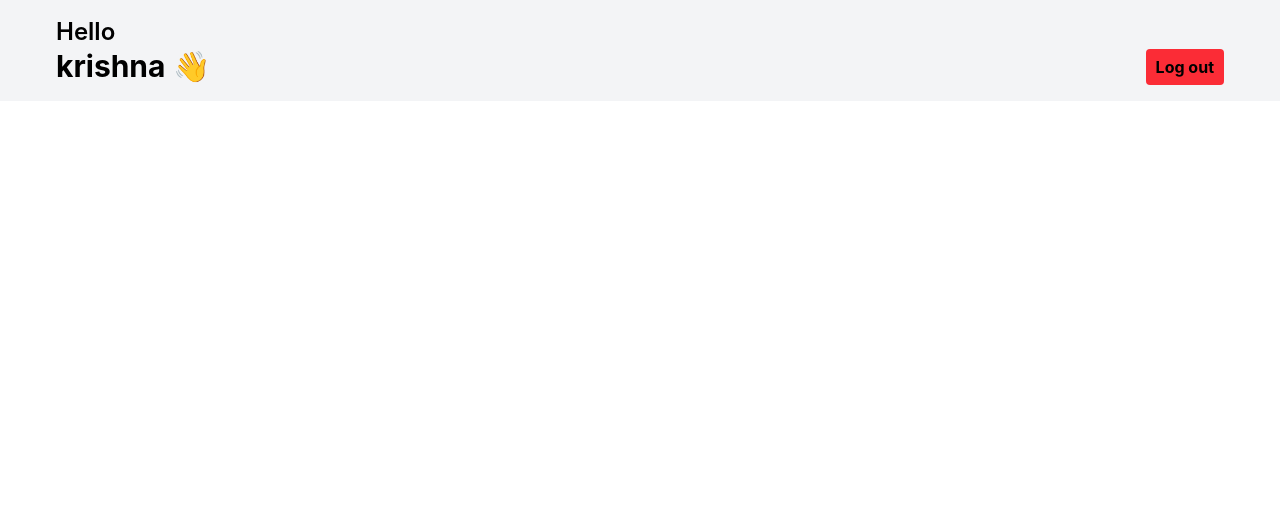
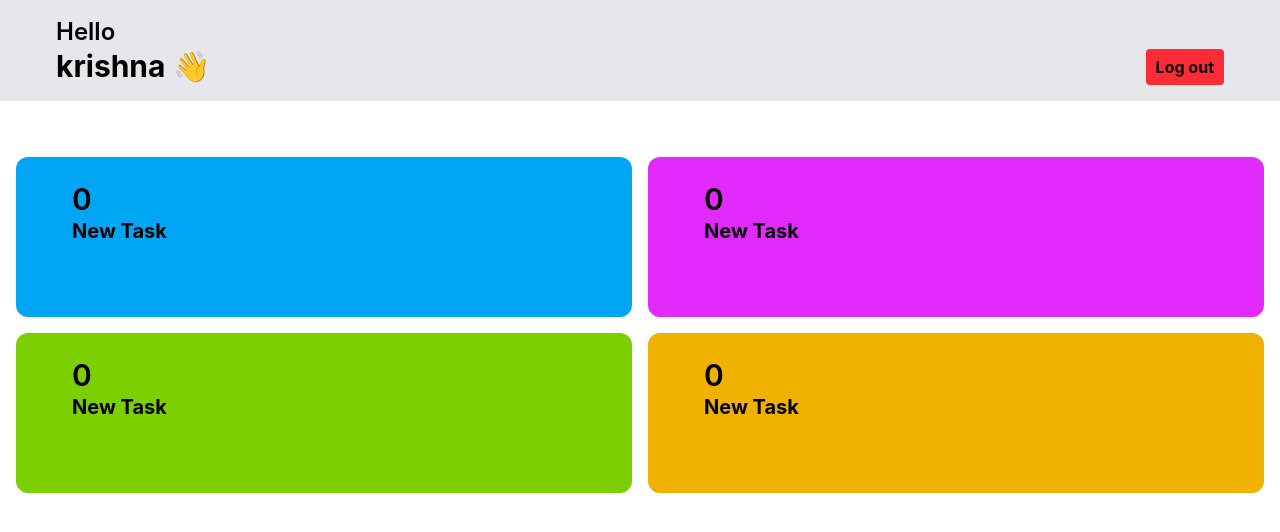
Before and after one commit to krishnakeshariya1/employee_mangment_system, a React (Vite) app in the folder Employee_mangment_system/: page / in a window 1280 px wide. Shown: the top 532 px of the page. Built offline with nearby package versions, Linux system fonts and the light colour scheme.

Commit message:
Make taskList component

```diff
--- a/Employee_mangment_system/src/Components/Dashboard/EmployeeDashboard.jsx
+++ b/Employee_mangment_system/src/Components/Dashboard/EmployeeDashboard.jsx
@@ -1,9 +1,11 @@
 import { Header } from "../other/Header"
+import { TaskListNumbers } from "../other/TaskLisstNumbers"
 
 export const EmployeeDashboard = () =>{
     return(
-        <div className="px-14 py-4 bg-gray-100">
+        <div className="">
             < Header />
+            <TaskListNumbers />
         </div>
     )
 }
--- a/Employee_mangment_system/src/Components/other/Header.jsx
+++ b/Employee_mangment_system/src/Components/other/Header.jsx
@@ -1,7 +1,7 @@
 export const Header = () => {
     return (
         < div
-            className=" flex items-end justify-between"
+            className=" flex items-end justify-between bg-gray-200 px-14 py-4"
         >
             < h1
                 className="text-2xl font-semibold"
--- /dev/null
+++ b/Employee_mangment_system/src/Components/other/TaskLisstNumbers.jsx
@@ -0,0 +1,22 @@
+export const TaskListNumbers = () =>{
+    return(
+        <div className=" w-screen mt-14 grid grid-cols-2 gap-4 px-4">
+            <div className="bg-sky-500 rounded-xl px-14 py-6">
+                <h2 className="text-3xl font-semibold" >0</h2>
+                <h2 className="text-xl font-bold ">New Task</h2>
+            </div>
+            <div className="bg-fuchsia-500 h-40 rounded-xl px-14 py-6">
+                <h2 className="text-3xl font-semibold" >0</h2>
+                <h2 className="text-xl font-bold ">New Task</h2>
+            </div>
+            <div className="bg-lime-500 h-40 rounded-xl px-14 py-6">
+                <h2 className="text-3xl font-semibold" >0</h2>
+                <h2 className="text-xl font-bold ">New Task</h2>
+            </div>
+            <div className="bg-yellow-500 h-40 rounded-xl px-14 py-6">
+                <h2 className="text-3xl font-semibold" >0</h2>
+                <h2 className="text-xl font-bold ">New Task</h2>
+            </div>
+        </div>
+    )
+}
```
